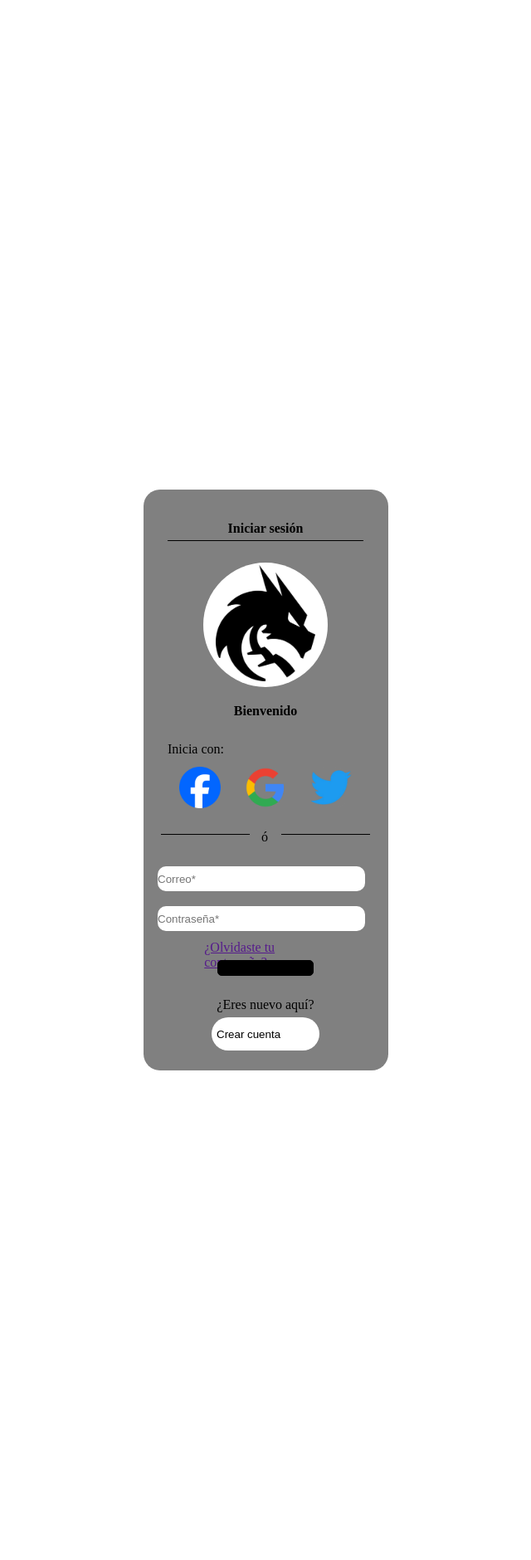
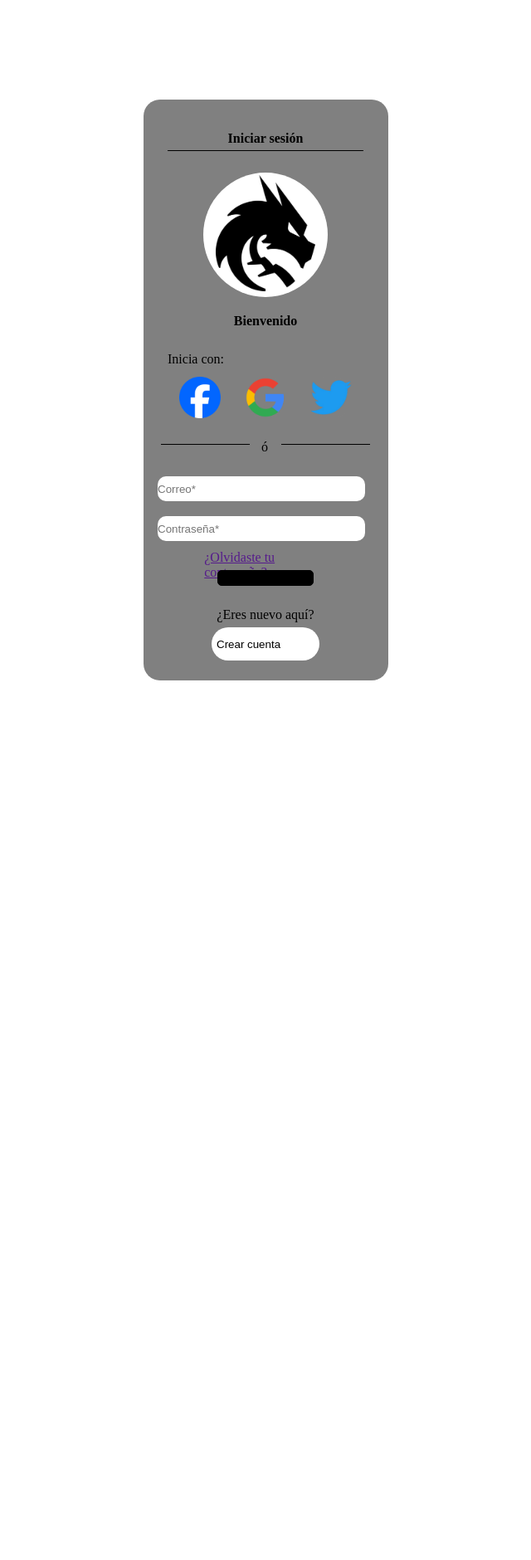
Before and after one commit to roliberyucra/ventas, a PHP site: page / in a window 1280 px wide. Shown: the whole page at 83% size, without its empty margins (320-960 px from the left). After the commit the page ends 820 px from the top, so only its background shows below. Run offline with PHP 8.4, Linux system fonts and the light colour scheme; a stand-in replaces the project's code that opens the database connection; some libraries are stand-ins or nearby versions.

Commit message:
update_login7.0

```diff
--- a/views/login.php
+++ b/views/login.php
@@ -4,7 +4,7 @@
     <meta charset="UTF-8">
     <meta name="viewport" content="width=device-width, initial-scale=1.0">
     <link rel="stylesheet" href="<?php echo BASE_URL ?>/views/plantilla/css/style.css">
-    <link rel="icon" href="../img/loguito.png" type="image/x-icon">
+    <link rel="icon" href="./views/plantilla/img/loguito.png" type="image/x-icon">
     <title>Login</title>
 </head>
 <body>
--- a/views/plantilla/css/style.css
+++ b/views/plantilla/css/style.css
@@ -142,7 +142,6 @@ body{
     height: 700px;
     border-radius: 20px;
     background-color: grey;
-    margin: 50% auto;
     align-items: center;
     flex-direction: column;
     justify-content: space-around;
```
